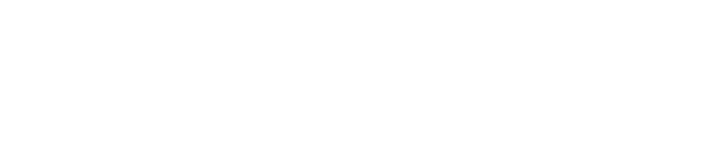
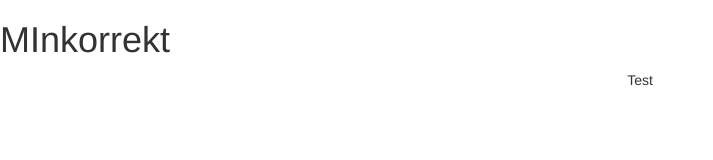
Before and after one commit to niklasben/minkorrekt-visual, a plain HTML site: page website/index.html in a window 1280 px wide. Shown: the whole page, without its empty margins (0-713 px from the left). Drawn offline with nearby package versions, Linux system fonts and the light colour scheme.

Commit message:
Initial Commit

```diff
--- a/website/index.html
+++ b/website/index.html
@@ -29,6 +29,12 @@
 
 <body>
 
+    <h1>MInkorrekt</h1>
+
+    <p class="text-center">
+        Test
+    </p>
+
     <!-- jQuery (necessary for Bootstrap's JavaScript plugins) -->
     <script src="https://ajax.googleapis.com/ajax/libs/jquery/1.11.3/jquery.min.js"></script>
     <!-- Include all compiled plugins (below), or include individual files as needed -->
```
Also changed, not shown: 3 other files.
